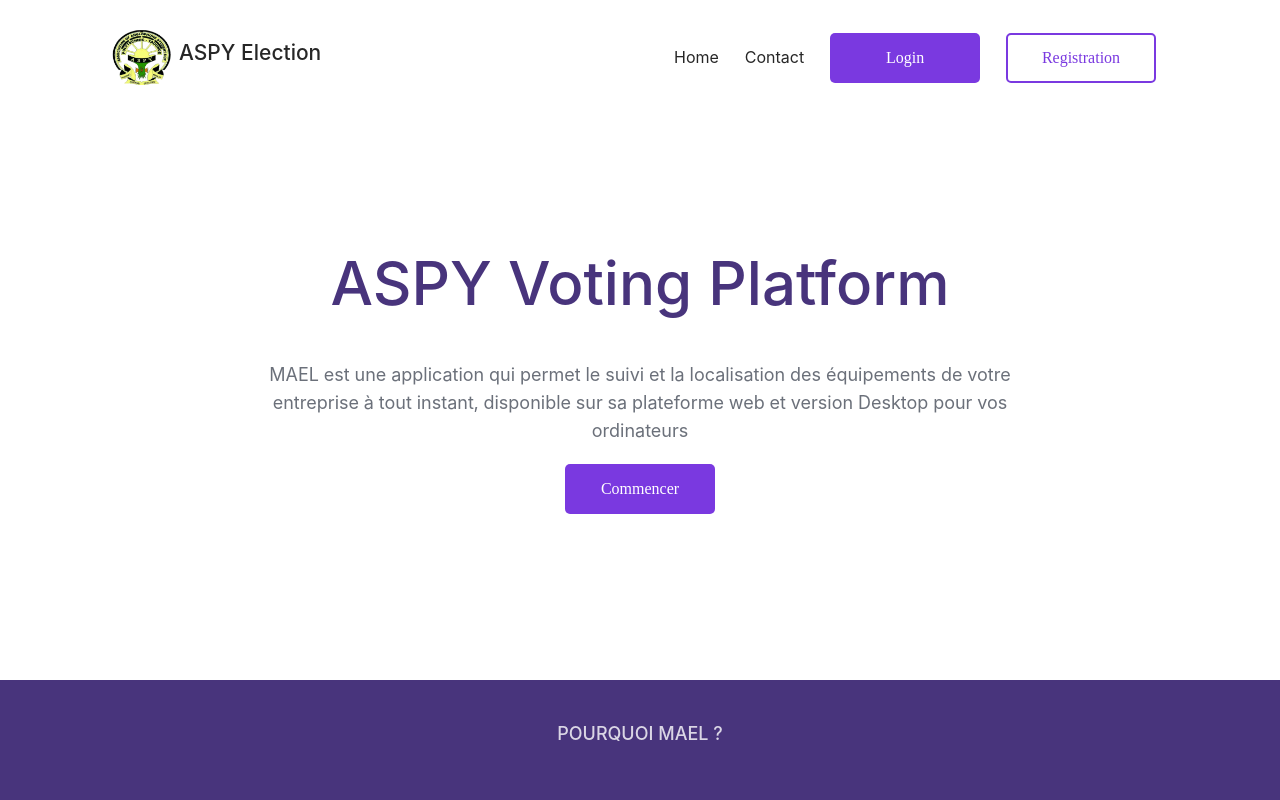
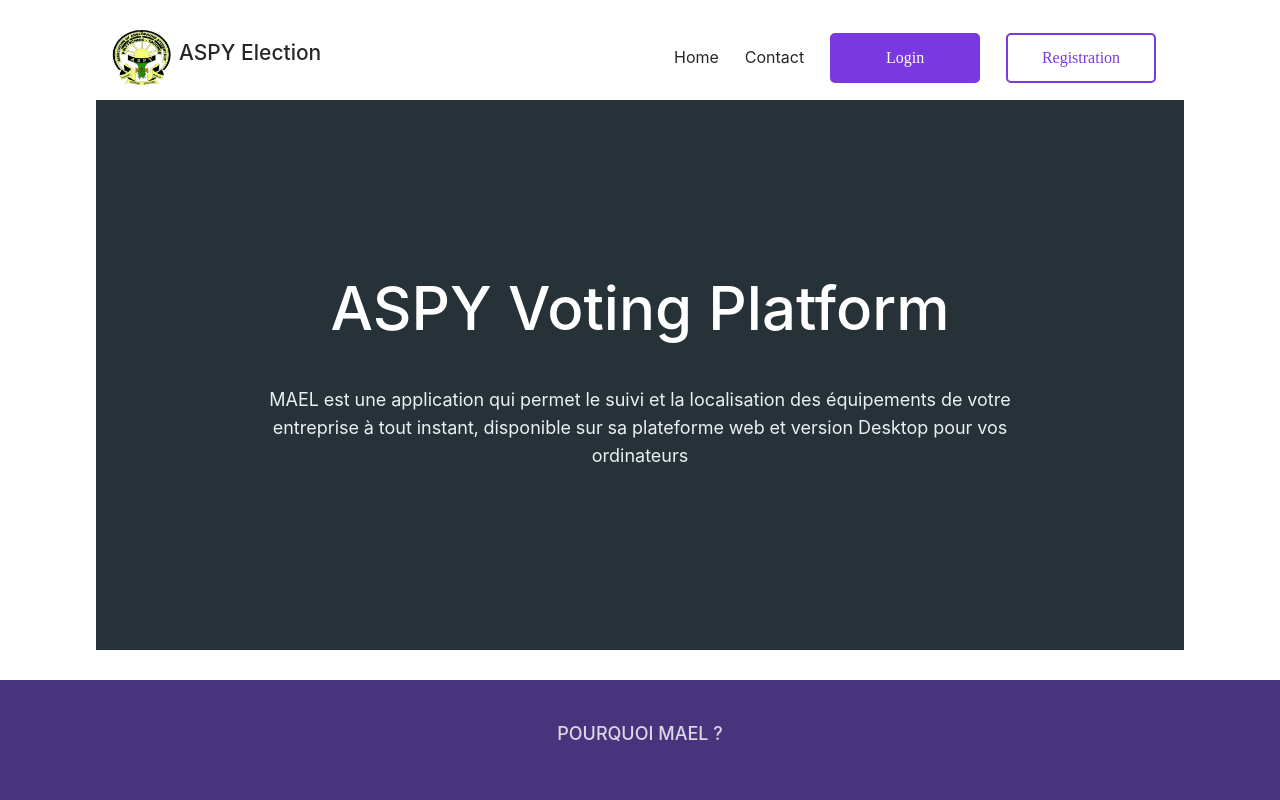
Before and after one commit to Franklin-Duval/aspy-election, a Next.js app: page / in a window 1280 px wide. Shown: the top 800 px of the page. Built offline with nearby package versions, Linux system fonts and the light colour scheme.

Commit message:
feat: update Banner component

```diff
--- a/src/modules/homePage/components/Banner/index.tsx
+++ b/src/modules/homePage/components/Banner/index.tsx
@@ -1,5 +1,4 @@
 import styled from '@emotion/styled';
-import { Button } from '../../styles/Button';
 
 const BannerContainer = styled.div`
   min-height: 550px;
@@ -9,16 +8,17 @@ const BannerContainer = styled.div`
   align-items: center;
   width: 100%;
   margin-bottom: 30px;
+  background-color: #263238;
 
   > .title {
-    color: #48347c;
+    color: white;
     font-size: 40px;
     max-width: 900px;
     text-align: center;
   }
 
   > .description {
-    color: #6b707a;
+    color: #eceff1;
     font-size: 18px;
     text-align: center;
     max-width: 750px;
@@ -34,21 +34,14 @@ const BannerContainer = styled.div`
 export const Banner = ({
   title,
   description,
-  buttonProps,
 }: {
   title: string;
   description: string;
-  buttonProps: { text: string; onClick: () => void };
 }) => {
   return (
     <BannerContainer>
       <h1 className='title'>{title}</h1>
       <p className='description'>{description}</p>
-      {buttonProps.text && (
-        <Button onClick={() => buttonProps?.onClick()}>
-          {buttonProps.text}
-        </Button>
-      )}
     </BannerContainer>
   );
 };
```
